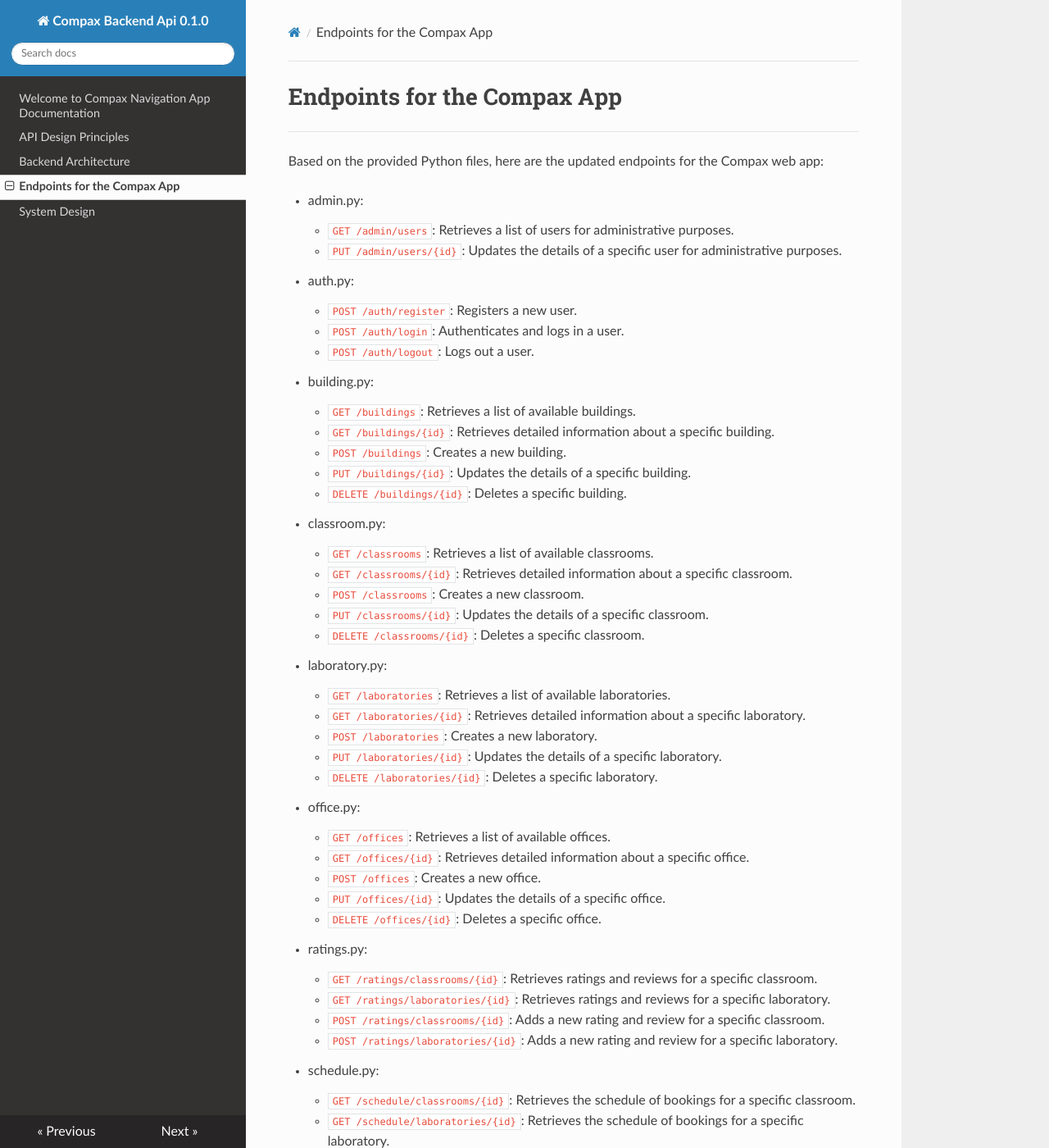
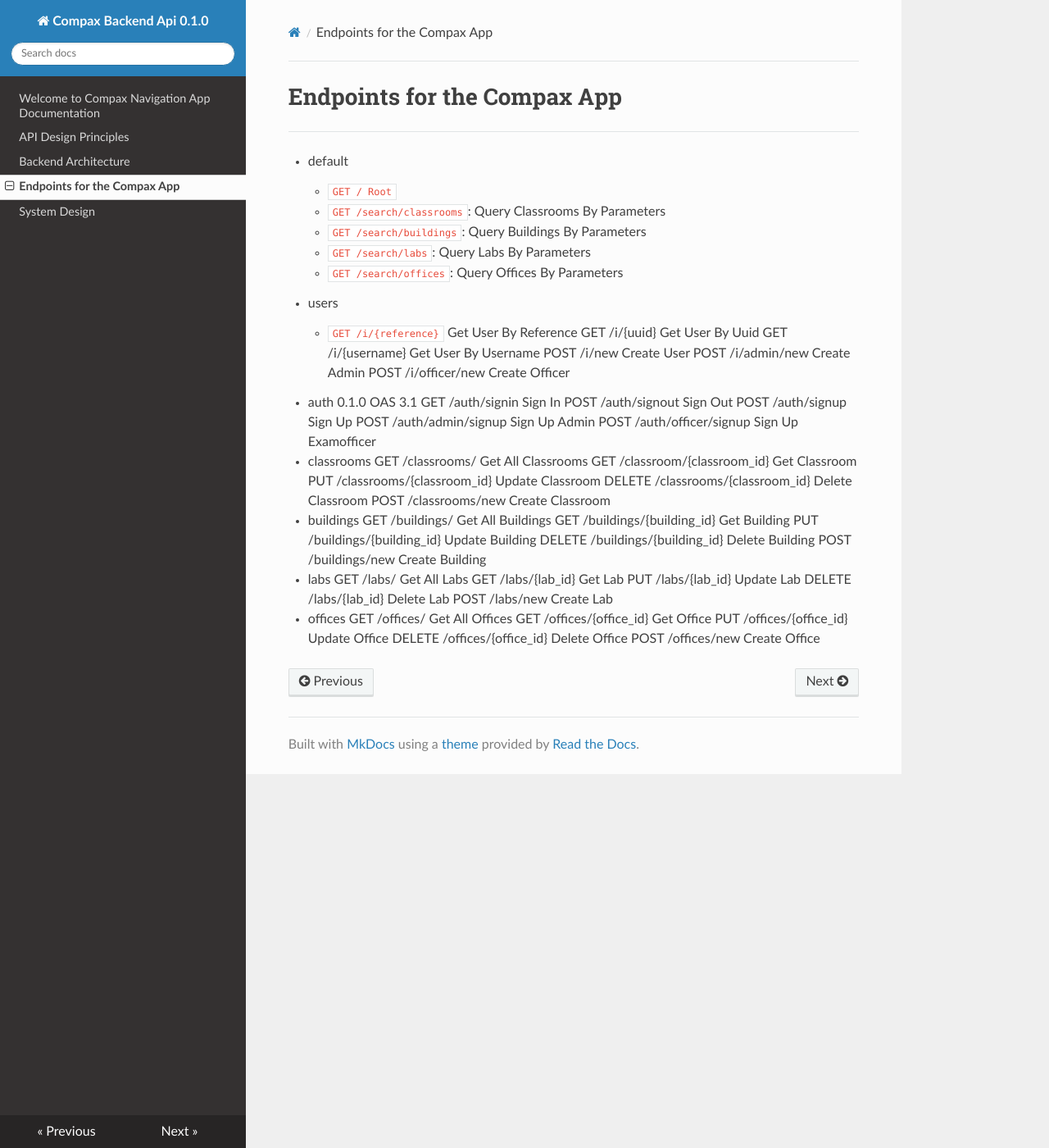
Before and after one commit to TEAMX-HUB/Compax-docs, an MkDocs documentation site: the page built from docs/endpoints.md, in a window 1280 px wide and 1400 px high. Shown: the whole window at 82% size. Built offline with MkDocs 1.6.1, drawn with Linux system fonts in a browser that asks for light colours; nearby versions of some CDN libraries; some of the changed text lies outside the part shown.

Commit message:
Update endpoints

```diff
--- a/docs/endpoints.md
+++ b/docs/endpoints.md
@@ -1,74 +1,55 @@
 # Endpoints for the Compax App
 **********************************************************************************
 
-Based on the provided Python files, here are the updated endpoints for the Compax web app:
+- default
 
-- admin.py:
+    - `GET / Root`
+    - `GET /search/classrooms`: Query Classrooms By Parameters
+    - `GET /search/buildings`: Query Buildings By Parameters
+    - `GET /search/labs`: Query Labs By Parameters
+    - `GET /search/offices`: Query Offices By Parameters
 
-    - `GET /admin/users`: Retrieves a list of users for administrative purposes.
-    - `PUT /admin/users/{id}`: Updates the details of a specific user for administrative purposes.
+- users
 
-- auth.py:
+    - `GET /i/{reference}` Get User By Reference
+GET /i/{uuid} Get User By Uuid
+GET /i/{username} Get User By Username
+POST /i/new Create User
+POST /i/admin/new Create Admin
+POST /i/officer/new Create Officer
 
-    - `POST /auth/register`: Registers a new user.
-    - `POST /auth/login`: Authenticates and logs in a user.
-    - `POST /auth/logout`: Logs out a user.
+- auth
+0.1.0 OAS 3.1
+GET /auth/signin Sign In
+POST /auth/signout Sign Out
+POST /auth/signup Sign Up
+POST /auth/admin/signup Sign Up Admin
+POST /auth/officer/signup Sign Up Examofficer
 
-- building.py:
+- classrooms
+GET /classrooms/ Get All Classrooms
+GET /classroom/{classroom_id} Get Classroom
+PUT /classrooms/{classroom_id} Update Classroom
+DELETE /classrooms/{classroom_id} Delete Classroom
+POST /classrooms/new Create Classroom
 
-    - `GET /buildings`: Retrieves a list of available buildings.
-    - `GET /buildings/{id}`: Retrieves detailed information about a specific building.
-    - `POST /buildings`: Creates a new building.
-    - `PUT /buildings/{id}`: Updates the details of a specific building.
-    - `DELETE /buildings/{id}`: Deletes a specific building.
+- buildings
+GET /buildings/ Get All Buildings
+GET /buildings/{building_id} Get Building
+PUT /buildings/{building_id} Update Building
+DELETE /buildings/{building_id} Delete Building
+POST /buildings/new Create Building
 
-- classroom.py:
+- labs
+GET /labs/ Get All Labs
+GET /labs/{lab_id} Get Lab
+PUT /labs/{lab_id} Update Lab
+DELETE /labs/{lab_id} Delete Lab
+POST /labs/new Create Lab
 
-    - `GET /classrooms`: Retrieves a list of available classrooms.
-    - `GET /classrooms/{id}`: Retrieves detailed information about a specific classroom.
-    - `POST /classrooms`: Creates a new classroom.
-    - `PUT /classrooms/{id}`: Updates the details of a specific classroom.
-    - `DELETE /classrooms/{id}`: Deletes a specific classroom.
-
-- laboratory.py:
-
-    - `GET /laboratories`: Retrieves a list of available laboratories.
-    - `GET /laboratories/{id}`: Retrieves detailed information about a specific laboratory.
-    - `POST /laboratories`: Creates a new laboratory.
-    - `PUT /laboratories/{id}`: Updates the details of a specific laboratory.
-    - `DELETE /laboratories/{id}`: Deletes a specific laboratory.
-
-- office.py:
-
-    - `GET /offices`: Retrieves a list of available offices.
-    - `GET /offices/{id}`: Retrieves detailed information about a specific office.
-    - `POST /offices`: Creates a new office.
-    - `PUT /offices/{id}`: Updates the details of a specific office.
-    - `DELETE /offices/{id}`: Deletes a specific office.
-
-- ratings.py:
-
-    - `GET /ratings/classrooms/{id}`: Retrieves ratings and reviews for a specific classroom.
-    - `GET /ratings/laboratories/{id}`: Retrieves ratings and reviews for a specific laboratory.
-    - `POST /ratings/classrooms/{id}`: Adds a new rating and review for a specific classroom.
-    - `POST /ratings/laboratories/{id}`: Adds a new rating and review for a specific laboratory.
-
-- schedule.py:
-
-    - `GET /schedule/classrooms/{id}`: Retrieves the schedule of bookings for a specific classroom.
-    - `GET /schedule/laboratories/{id}`: Retrieves the schedule of bookings for a specific laboratory.
-    - `POST /schedule/classrooms/{id}`: Creates a new booking for a specific classroom.
-    - `POST /schedule/laboratories/{id}`: Creates a new booking for a specific laboratory.
-    - `PUT /schedule/classrooms/{id}/{booking_id}`: Updates the details of a specific booking for a classroom.
-    - `PUT /schedule/laboratories/{id}/{booking_id}`: Updates the details of a specific booking for a laboratory.
-    - `DELETE /schedule/classrooms/{id}/{booking_id}`: Deletes a specific booking for a classroom.
-    - `DELETE /schedule/laboratories/{id}/{booking_id}`: Deletes a specific booking for a laboratory.
-
-- user.py:
-
-    - `GET /users/{id}`: Retrieves detailed information about a specific user.
-    - `PUT /users/{id}`: Updates the details of a specific user.
-
-- errors.py:
-
-    - `GET /errors/{error_code}`: Retrieves detailed information about a specific error code.
+- offices
+GET /offices/ Get All Offices
+GET /offices/{office_id} Get Office
+PUT /offices/{office_id} Update Office
+DELETE /offices/{office_id} Delete Office
+POST /offices/new Create Office
```
